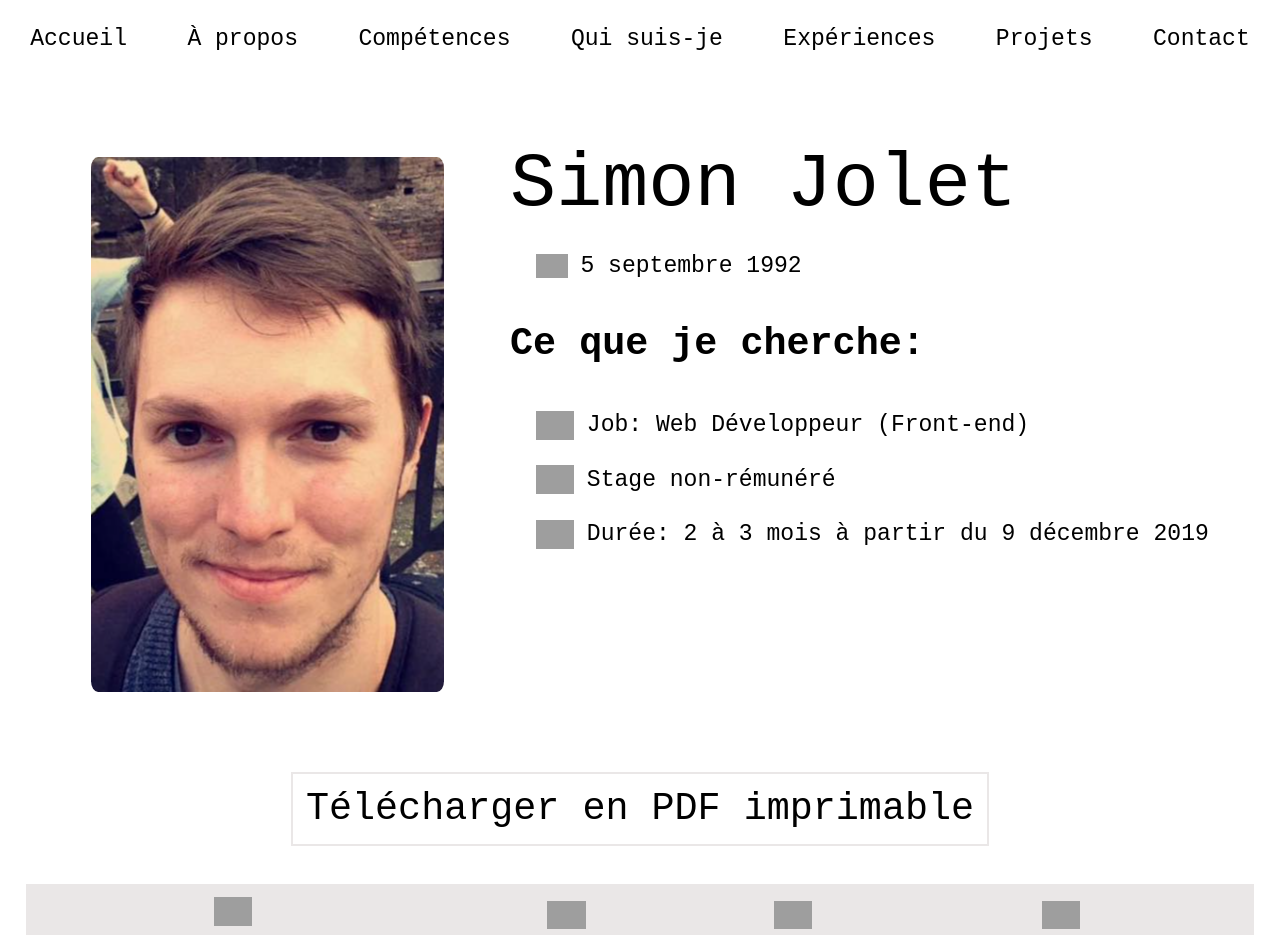
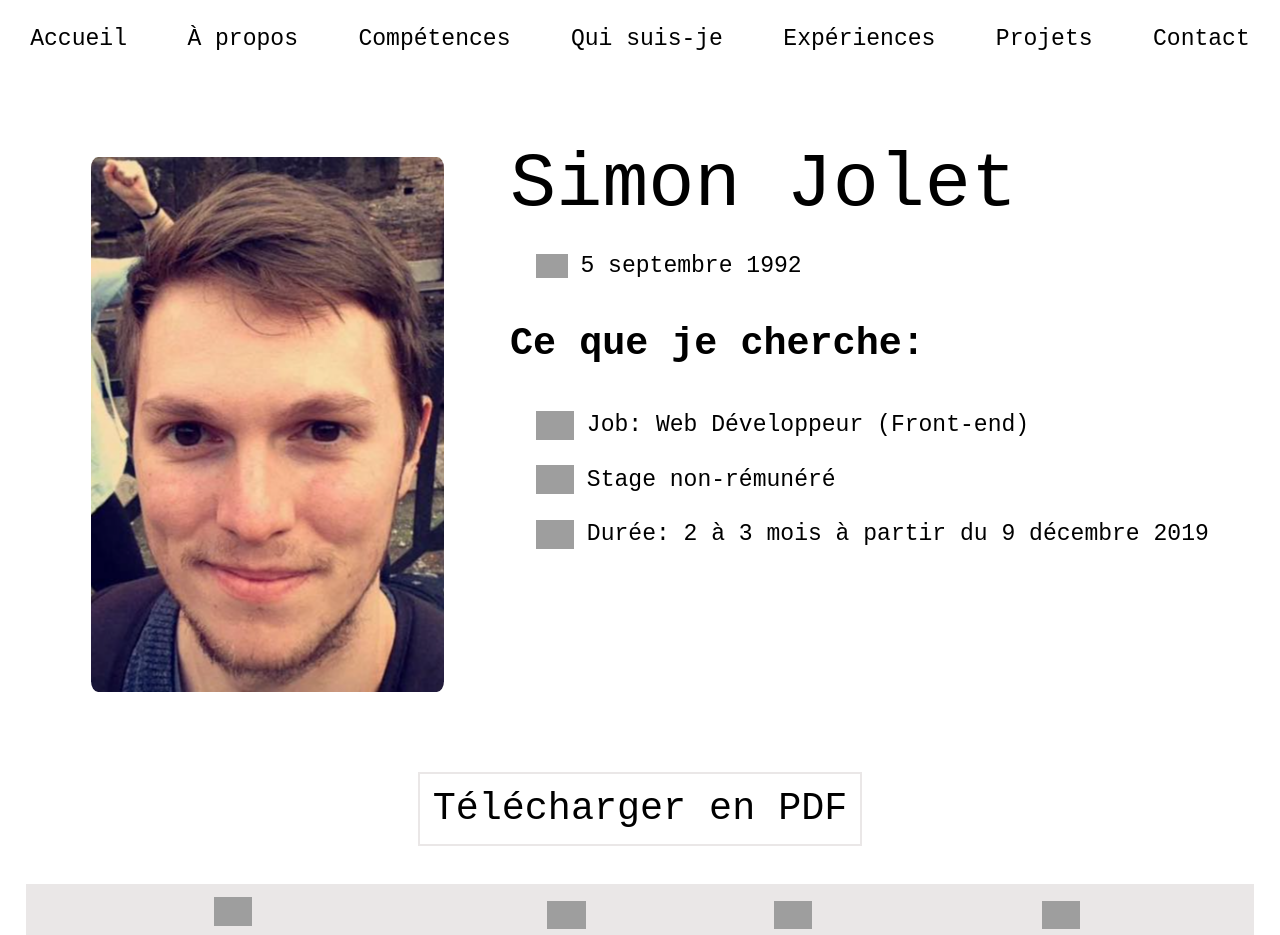
Before and after one commit to SImonJolet/CV-Angular, an Angular app: page /info in a window 1280 px wide. Shown: the top 935 px of the page. Built offline with nearby package versions, Linux system fonts and the light colour scheme; grey boxes are pictures that could not be loaded.

Commit message:
Download text change

```diff
--- a/src/app/composants/sidebar/sidebar.component.html
+++ b/src/app/composants/sidebar/sidebar.component.html
@@ -45,7 +45,7 @@
   <div class="boutonDownload">
     <a href="../../../assets/CV.pdf" download target="_blank">
       <button class="boutonDownload2" type="button">
-        Télécharger en PDF imprimable
+        Télécharger en PDF
       </button></a
     >
   </div>
```
